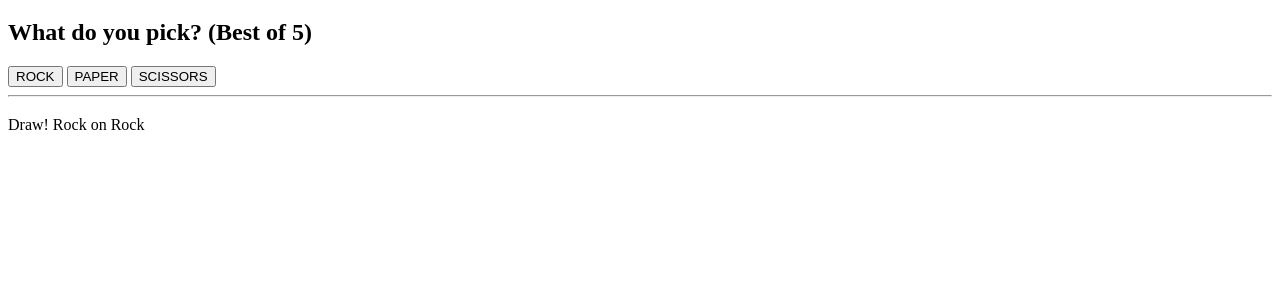
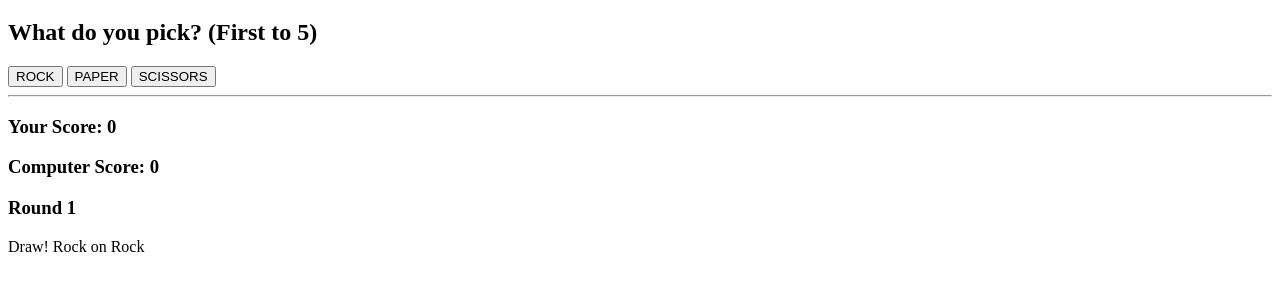
Before and after one commit to joshua-liew/odin.rock-paper-scissors, a plain HTML site: page index.html in a window 1280 px wide. Both pictures are taken after a click on the button "ROCK". Shown: the part 61-352 px from the top of the page. Drawn offline with Linux system fonts and the light colour scheme.

Commit message:
feat: rough prototyping

```diff
--- a/index.html
+++ b/index.html
@@ -9,7 +9,7 @@
 </head>
 <body>
     <h1>TOP Project: Rock Paper Scissors</h1>
-    <h2>What do you pick? (Best of 5)</h2>
+    <h2>What do you pick? (First to 5)</h2>
     <div id="choice">
         <button id="rock">ROCK</button>
         <button id="paper">PAPER</button>
@@ -19,12 +19,13 @@
     <hr>
 
     <div>
-        <div>
-            <h3 id="round"></h3>
-            <p id="result"></p>
+        <div id="score">
+            <h3 id="human-score"></h3>
+            <h3 id="computer-score"></h3>
         </div>
-        <h3 id="human-score"></h3>
-        <h3 id="computer-score"></h3>
+        <div id="result">
+
+        </div>
     </div>
     <script src="javascript.js"></script>
 </body>
--- a/javascript.js
+++ b/javascript.js
@@ -62,12 +62,6 @@ function playRound(humanChoice, computerChoice) {
 }
 
 
-function displayResult(text) {
-    const p = document.querySelector("#result");
-    p.textContent = text;
-}
-
-
 const buttons = document.querySelectorAll("button");
 buttons.forEach((button) => {
     button.addEventListener("click", (e) => {
@@ -86,10 +80,44 @@ buttons.forEach((button) => {
 
 
 const body = document.querySelector("body");
+const resultAllRounds = [];
+const resultScore = {
+    "Human": 0,
+    "Computer": 0,
+};
 body.addEventListener("play", (e) => {
     const humanChoice = e.detail.humanChoice;
     const resultRound = playRound(humanChoice, getComputerChoice());
-    console.log(resultRound);
+    resultAllRounds.push(resultRound);
 
-    displayResult(resultRound.result);
+    const result = document.querySelector("#result");
+    const div = document.createElement("div");
+    const roundNumber = resultAllRounds.length;
+    div.setAttribute("id", `round-${roundNumber}`);
+    const displayRound = document.createElement("h3");
+    displayRound.textContent = `Round ${roundNumber}`;
+    const displayRoundResult = document.createElement("p");
+    displayRoundResult.textContent = resultRound.result;
+    div.appendChild(displayRound);
+    div.appendChild(displayRoundResult);
+    result.appendChild(div);
+
+    if (resultRound.winner !== null) {
+        resultScore[resultRound.winner]++;
+
+        if (resultScore[resultRound.winner] === 5) {
+            console.log("One player has reached 5 wins!");
+            const resultGame = document.createElement("h3");
+            const score = document.querySelector("#score");
+            resultGame.textContent = `The winner is ${resultRound.winner}`;
+            score.appendChild(resultGame);
+        }
+    }
+
+    const divHumanScore = document.querySelector("#human-score");
+    const divComputerScore = document.querySelector("#computer-score");
+    divHumanScore.textContent = `Your Score: ${resultScore.Human}`;
+    divComputerScore.textContent = `Computer Score: ${resultScore.Computer}`;
+
+    console.log(resultScore);
 });
```
